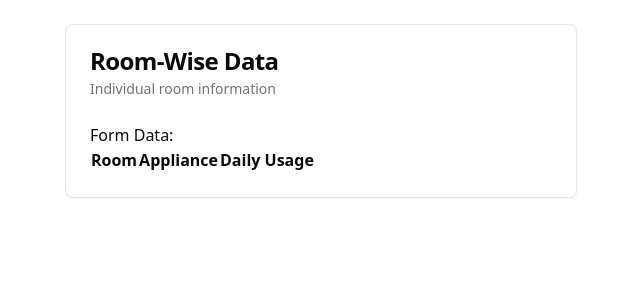
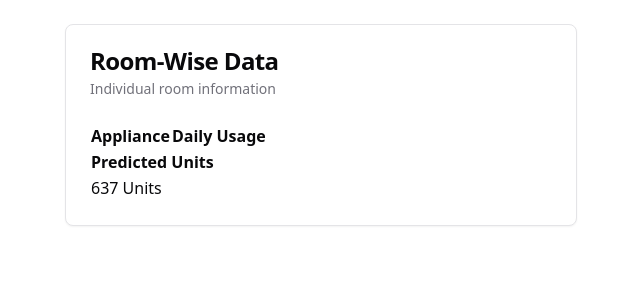
Before and after one commit to vantezzen/auto-form, a React (Vite) app: page /rooms in a window 1280 px wide. Both pictures are taken after a click on the button "Send now". Shown: the top 300 px of the page, without its empty margins (319-959 px from the left). Built offline with nearby package versions, Linux system fonts and the light colour scheme.

Commit message:
demo update

```diff
--- a/src/examples/Array.tsx
+++ b/src/examples/Array.tsx
@@ -66,11 +66,10 @@ function Array() {
               </AutoForm>
             ) : (
               <div>
-  <h2>Form Data:</h2>
+  {/* <h2>Form Data:</h2> */}
   <table>
     <thead>
       <tr>
-        <th>Room</th>
         <th>Appliance</th>
         <th>Daily Usage</th>
       </tr>
@@ -87,6 +86,16 @@ function Array() {
       ))}
     </tbody>
   </table>
+  <table>
+    <thead>
+      <tr>
+        <th>Predicted Units</th>
+      </tr>
+    </thead>
+    <tbody>
+      <td>637 Units</td>
+    </tbody>
+  </table>
 </div>
 
 
```
